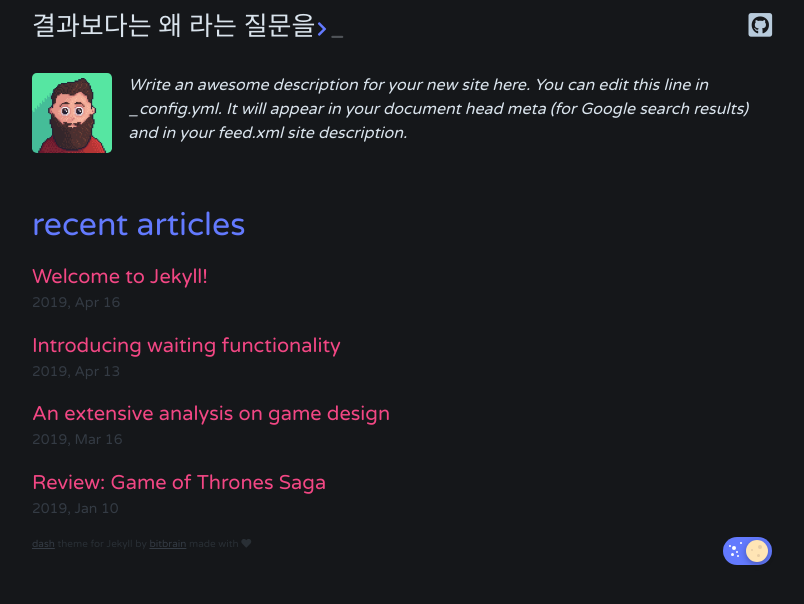
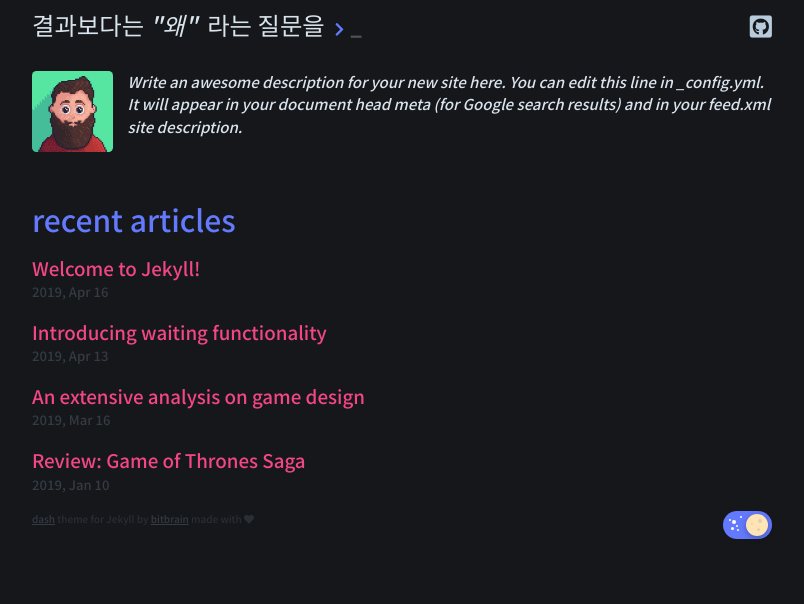
Before and after one commit to winverse/winverse.github.io, a Jekyll site: the page built from index.html, in a window 1280 px wide. Shown: the top 604 px of the page, without its empty margins (238-1042 px from the left). Built offline with Jekyll 4.4.1, drawn with Linux system fonts in a browser that asks for light colours; nearby versions of some CDN libraries; the list of posts is cut into pages by our own code.

Commit message:
Update title

```diff
--- a/_includes/header.html
+++ b/_includes/header.html
@@ -1,6 +1,11 @@
 <div class="site-header">
   <div class="wrapper">
-    <a class="site-title" rel="author" href="{{ "/" | relative_url }}">{{ site.title | escape }}<b class="command_prompt"></b><b class="blinking_cursor">_</b></a>
+    <a class="site-title" rel="author" href="{{ "/" | relative_url }}">
+      <span>
+        결과보다는 <i style="margin-right: 10px;">"왜"</i>라는 질문을
+      </span>
+      <b class="command_prompt">
+      </b><b class="blinking_cursor">_</b></a>
     <span class="social_links">
         {% for link in site.dash.social_links %}
         {% if link.fa == true %}
--- a/_sass/dash.scss
+++ b/_sass/dash.scss
@@ -1,9 +1,9 @@
 @charset "utf-8";
 
 
-$base-font-family: 'Varela Round', sans-serif;
+$base-font-family: 'Noto Sans KR', sans-serif;
 $syntax-font-family: 'Roboto Mono', monospace;
-$base-font-size:   16px !default;
+$base-font-size:   15px !default;
 $post-link-font-size: $base-font-size * 1.25 !default;
 $base-font-weight: 500 !default;
 $small-font-size:  $base-font-size * 0.875 !default;
@@ -49,3 +49,4 @@ $spacing-unit: 30px !default;
   "dash/dn-toggle",
   "dash/syntax-highlighting"
 ;
+@import url('https://fonts.googleapis.com/css2?family=Noto+Sans+KR:wght@500&display=swap')
--- a/_sass/dash/_fonts.scss
+++ b/_sass/dash/_fonts.scss
@@ -5,6 +5,7 @@
     src: url($font-file+'.eot?#iefix') format('embedded-opentype'),
          url($font-file+'.woff') format('woff'),
          url($font-file+'.ttf') format('truetype'),
+         url($font-file+'.otf') format('otf'),
          url($font-file+'.svg#aller') format('svg');
     font-weight: normal;
     font-style: normal;
--- a/_sass/dash/_layout.scss
+++ b/_sass/dash/_layout.scss
@@ -13,7 +13,8 @@
   .command_prompt {
     color: $color-blue;
     font-size: $base-font-size;
-    margin-left: 0.1em;
+    margin-top: -0.5px;
+    margin-left: 0.3em;
 
     &:before {
       content: $icon-chevron-right;
@@ -49,6 +50,7 @@
 
 .wrapper {
   text-align: justify;
+  justify-content: center;
 }
 
 /**
```
